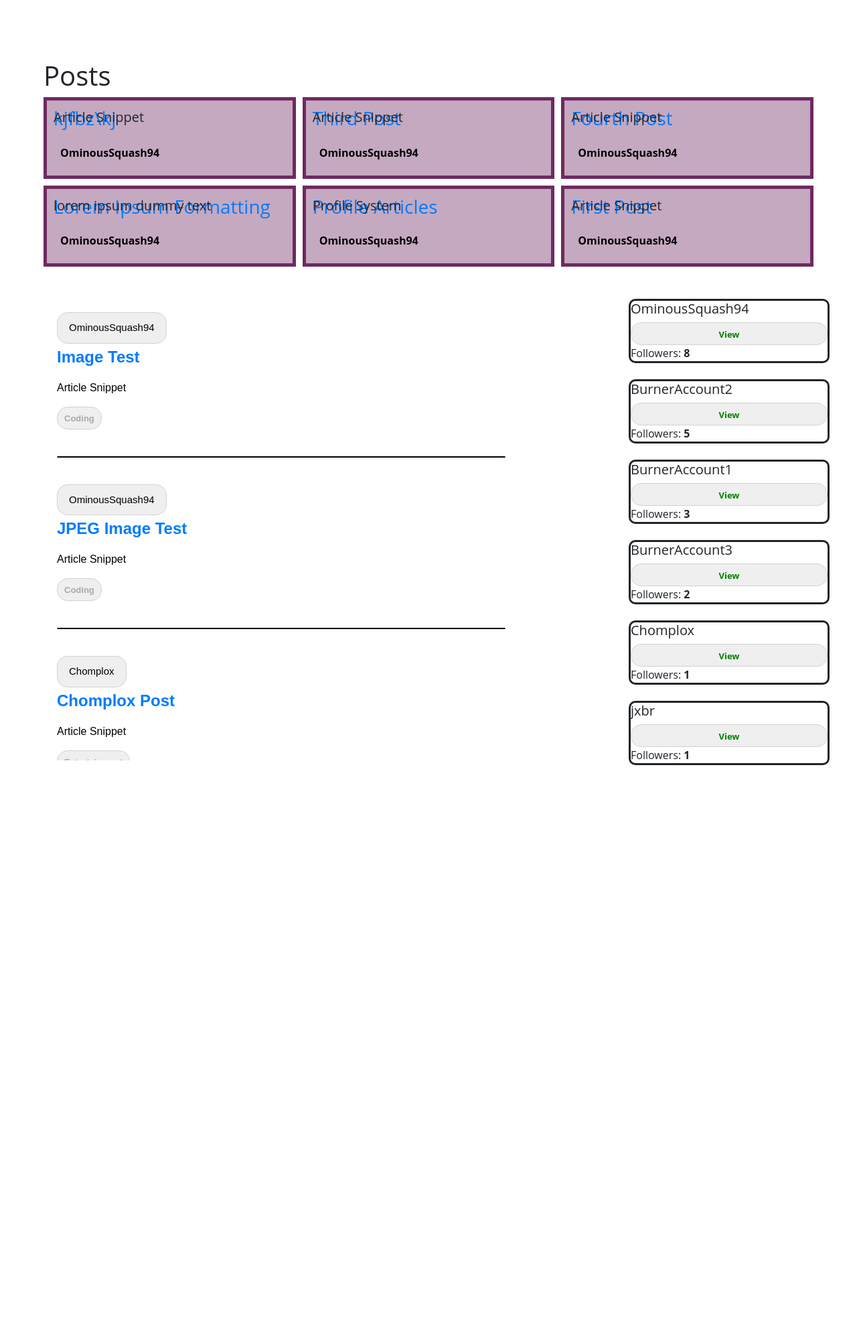
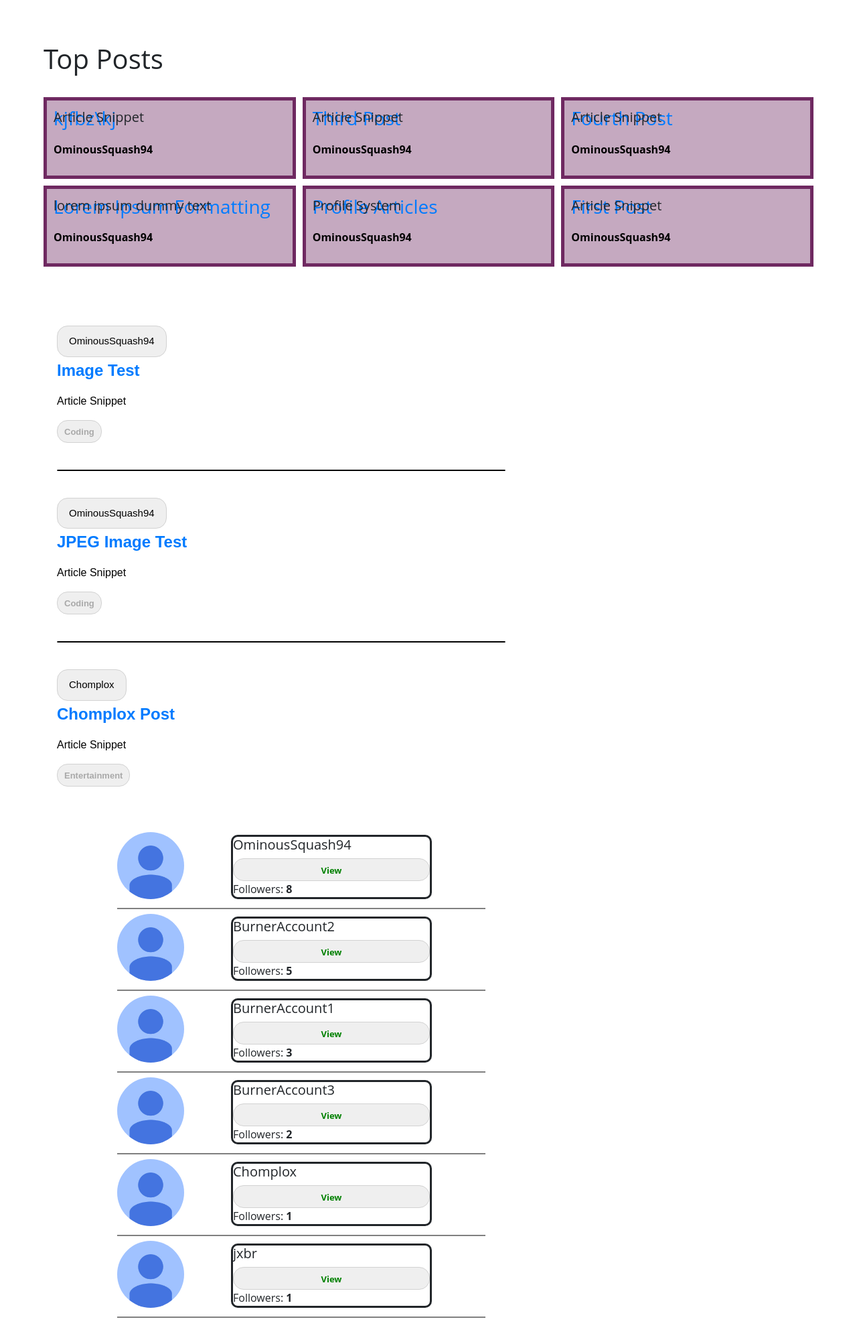
Before and after one commit to VarunGitHubs/blogDjango, a Django app: page / in a window 1280 px wide. Shown: the part 62-2068 px from the top of the page at 67% size. Run offline with Django 4.2, Linux system fonts and the light colour scheme; data comes from the database, SQL or seed files in the repository; some libraries are stand-ins or nearby versions.

Commit message:
Front end Changes

```diff
--- a/theblog/static/theblog/style.css
+++ b/theblog/static/theblog/style.css
@@ -10,7 +10,7 @@
 
 
 .all_blogs{
-  height:679px;
+  height:736px;
   width:60%;
   overflow:auto;
   background-color:white;
@@ -45,6 +45,9 @@
   color: black;
   font-size: 16px;
   font-weight: bold;
+  position: relative;
+  right: 10px;
+  top:-5px;
 }
 
 .ts p {
@@ -102,9 +105,11 @@
 }
 
 .line{
-  width: 700px;
+  width: 550px;
   height: 2px;
-  background-color: black;
+  position: relative;
+  top:-7px;
+  background-color: grey;
 
 }
 
@@ -140,28 +145,7 @@
 }
 
 
-
-/*.k {
-  background-color: #444;
-  color: #fff;
-  border-radius: 5px;
-  padding: 20px;
-  font-size: 150%;
+.profile-pic {
+  position: relative;
+  top: -60px;
 }
-
-
-.k .one {
-    grid-column: 1 / 3;
-    grid-row: 1;
-  }
-
-.k .two {
-  grid-column: 1;
-  grid-row: 2;
-}
-
-.k .three {
-  grid-column: 2;
-  grid-row: 2;
-}
-*/
--- a/theblog/templates/home.html
+++ b/theblog/templates/home.html
@@ -3,7 +3,7 @@
 {%block content%}
 
 
-<h1>Posts</h1>
+<h1 style="position: relative; top:-25px">Top Posts</h1>
 
 
 <div class = 'top'>
@@ -27,7 +27,7 @@
 
 <div class = 'grid-container'>
 	<div class = 'overall'>
-		<div class = 'all_blogs' style="float: left;margin: 10px;">
+		<div class = 'all_blogs' style="float: left;margin: 10px; position: relative; top: 20px">
 			{% for post in object_list %}
 				<article class="main_branch_articles">
 					<button class = 'aa'><a href="{% url 'profile' post.author.pk %}" style="float: left; padding: 7px">{{ post.author }}</a></button>
@@ -41,9 +41,10 @@
 			{% endfor %}
 		</div>
 	</div>
-	<div class = 'overall' style="float:left; margin: 40px;">
+	<div class = 'overall' style="float:left; margin: 40px; position: relative; left:70px">
 		{% for author in top_authors %}
-			<div class = 'wrapper' style="display: grid; position: relative; left: 124px;">
+			<img src="{{ author.picture.url }}" alt="" class = "rounded-circle" width = "100" height="100" style="float: left; top:-50px">
+			<div class = 'wrapper' style="display: grid; position: relative; left: 70px; top: 4px">
 				<div class = 'k one' >
 					<h5>{{ author.user.username }}</h5>
 				</div>
@@ -53,12 +54,16 @@
 				</div>
 			</div>
 			<br>
+			<div class="line"></div>
 		{% endfor %}
 	</div>
 
 
 </div>
 
+<div class = 'whitespace' style="background-color: white; width: 150px;  height: 700px;">
+
+</div>
 
 
 {%endblock%}
--- a/theblog/templates/user_profile.html
+++ b/theblog/templates/user_profile.html
@@ -28,6 +28,7 @@
 	<div class="profile_info">
 		<div class = 'row justify-content-center mt-5'>
 			<div class="card shadow-sm col border-bottom px-5 pt-3">
+				<div class = "card-header" style="width: 532px; position: relative; right: 50px;top:-16px">Profile</div>
 				<img src="{{ profile.picture.url }}" class = "rounded-circle" width = "100" height="100">
 				{% if profile.name %}
 					<h3 class = 'py-4'> {{ profile.user.username }}
@@ -116,7 +117,8 @@
 	</div>
 </h4>
 </div>
-	<div class = 'post_section'>
+	<div class = 'shadow-sm post_section' style="border-radius: 4px;">
+		<div class = 'card-header' style="position: relative; top: -30px; width: 800px; right: 30px;">Posts</div>
 		{% for post in posts %}
 			<a href="{% url 'article-detail' post.pk %}">{{ post.title }}</a>
 			{% if request.user == post.author %}<a href="{% url 'update-article' post.pk %}">(Edit)</a>{% endif %}
```
Also changed, not shown: theblog/static/theblog/profile.css (+4 -3 lines).
